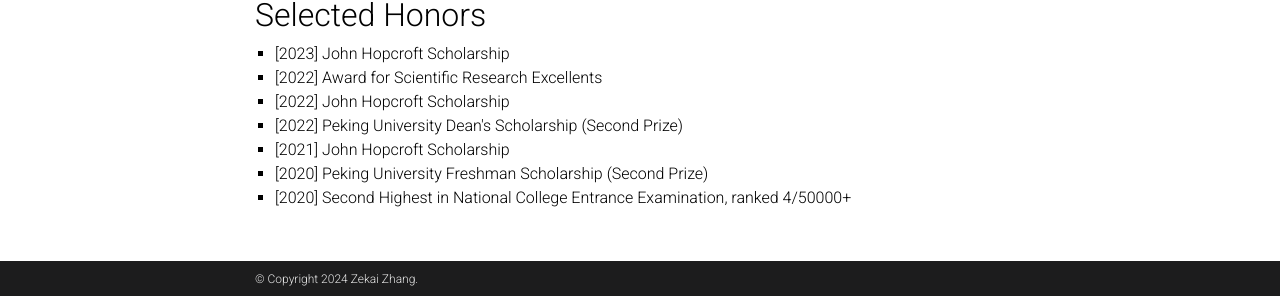
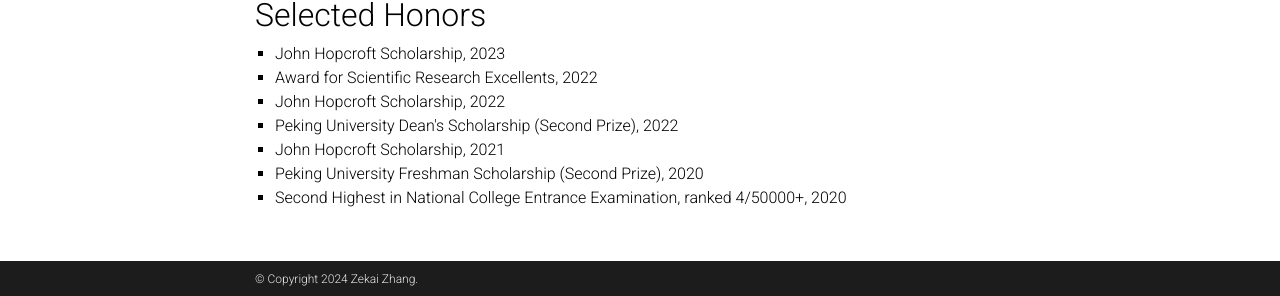
Before and after one commit to zekaiblog/zekaiblog.github.io, a Jekyll site: the page built from _pages/about.md, in a window 1280 px wide and 1369 px high, cut to the strip 1073-1369 px from the top of the window. Built offline with Jekyll 4.4.1, drawn with Linux system fonts in a browser that asks for light colours; full-size pictures stand in for the smaller copies a plugin makes; comment, search, counter and statistics services are not loaded; a style sheet for code colours, icons or effects is not loaded.

```diff
--- a/_includes/honors.html
+++ b/_includes/honors.html
@@ -1,11 +1,11 @@
 <div class="awards">
       <ul style="list-style-type: square; margin-left: -20px;">
-        <li>[2023] John Hopcroft Scholarship</li>
-        <li>[2022] Award for Scientific Research Excellents</li>
-        <li>[2022] John Hopcroft Scholarship</li>
-        <li>[2022] Peking University Dean's Scholarship (Second Prize)</li>
-        <li>[2021] John Hopcroft Scholarship</li>
-        <li>[2020] Peking University Freshman Scholarship (Second Prize)</li>
-        <li>[2020] Second Highest in National College Entrance Examination, ranked 4/50000+</li>
+        <li>John Hopcroft Scholarship, 2023</li>
+        <li>Award for Scientific Research Excellents, 2022</li>
+        <li>John Hopcroft Scholarship, 2022</li>
+        <li>Peking University Dean's Scholarship (Second Prize), 2022</li>
+        <li>John Hopcroft Scholarship, 2021</li>
+        <li>Peking University Freshman Scholarship (Second Prize), 2020</li>
+        <li>Second Highest in National College Entrance Examination, ranked 4/50000+, 2020</li>
       </ul>
 </div>
```
